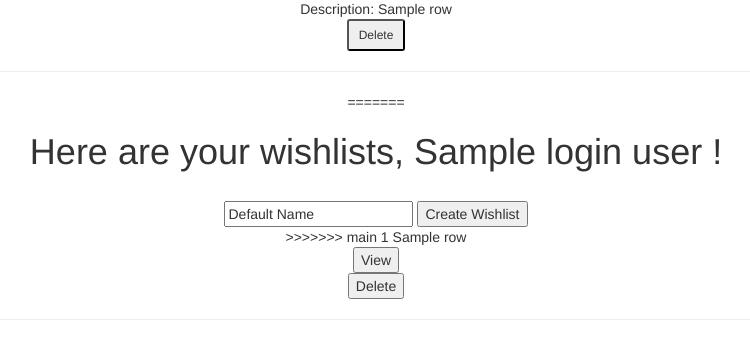
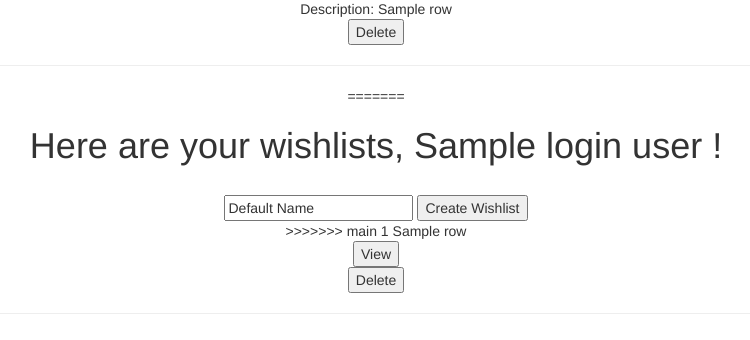
Before and after one commit to AliangWeasd/cst438proj2, a Python web app: template templates/wishList.html in a window 1280 px wide. Shown: the part 736-1076 px from the top of the page, without its empty margins (264-1014 px from the left). After the commit the page ends 1050 px from the top, so only its background shows below. Run offline with Jinja, Linux system fonts and the light colour scheme; the template is opened without the code that fills it: most values are stand-ins (such as "Sample title", 1, 10 or a date in 2020); some libraries are stand-ins or nearby versions.

Commit message:
Revert "Quick Update"
This reverts commit c4f981a193fd9a546d28964a5dc20cc7a9051f11.

```diff
--- a/app.py
+++ b/app.py
@@ -187,7 +187,7 @@ def viewItems():
 @app.route('/wishlistDelete/<int:id>', methods=['DELETE'])
 def wishlistDelete(id):
 
-    return redirect("/")
+    return redirect("/wishlist")
 
 @app.route('/testDisplay', methods=['GET'])
 def testDisplay():
--- a/templates/wishList.html
+++ b/templates/wishList.html
@@ -86,8 +86,7 @@
             <td>{{item[3]}}</td><br>
             <td><img src={{item[4]}}></td><br>
             Description: <td>{{item[5]}}</td><br>
-            <!-- <td><button id={{item[1]}} class="deleteBtn">Delete</button></td> -->
-            <td><button href="/wishlistDelete/{{item.ID}}" class="btn-outline-secondary btn-sm">Delete</button></td>
+            <td><button id={{item[1]}} class="deleteBtn">Delete</button></td>
         </tr>
         <hr>
       {% endfor %}
```
